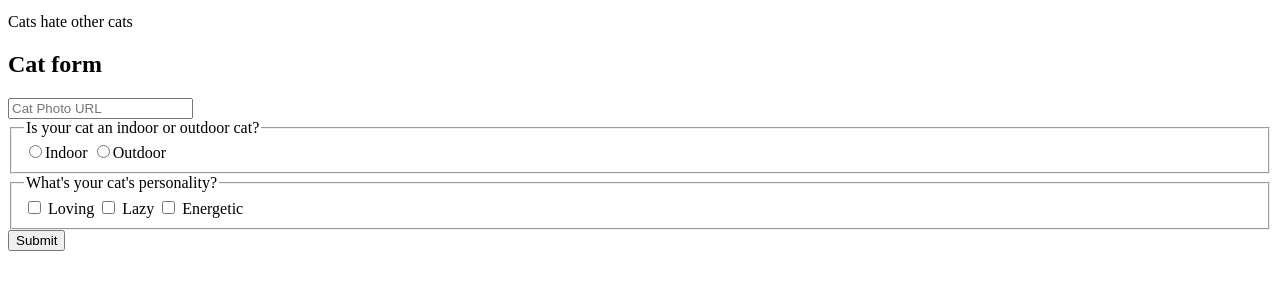
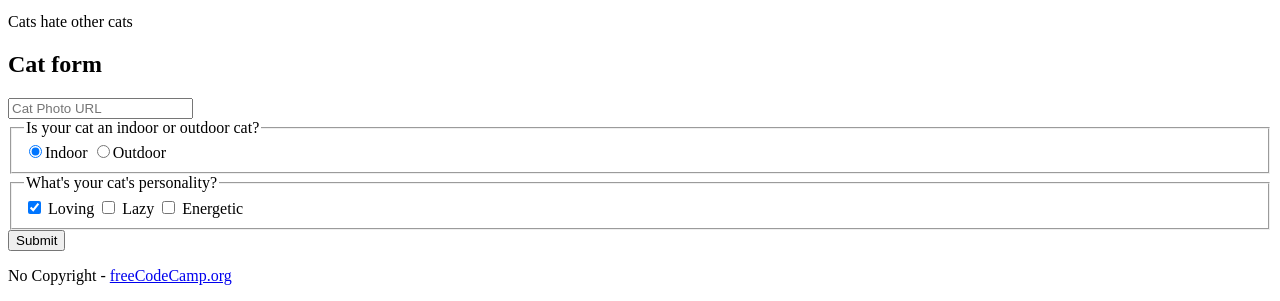
Before and after one commit to MartinECR13/FreeCodeCamp, a plain HTML site: page Proyecto1/index.html in a window 1280 px wide. Shown: the part 1419-1720 px from the top of the page. Before the commit the page ends 1678 px from the top, so only its background shows below. Drawn offline with Linux system fonts and the light colour scheme.

Commit message:
HTML terminado de  página gatitos

```diff
--- a/Proyecto1/index.html
+++ b/Proyecto1/index.html
@@ -3,7 +3,7 @@
   <head>
     <meta charset="UTF-8" />
     <meta name="viewport" content="width=device-width, initial-scale=1.0" />
-    <title>Pagina Gatitos</title>
+    <title>CatPhotoApp</title>
   </head>
   <body>
     <main>
@@ -80,6 +80,7 @@
                 type="radio"
                 name="indoor-outdoor"
                 value="indoor"
+                checked
               />Indoor</label
             >
             <!-- Since your radio buttons do not have a value attribute, the form data will include indoor-outdoor=on, which is not useful when you have multiple buttons.
@@ -97,9 +98,23 @@
             <legend>What's your cat's personality?</legend>
 
             <!-- There's another way to associate an input element's text with the element itself. You can nest the text within a label element and add a for attribute with the same value as the input element's id attribute. -->
-            <input type="checkbox" id="loving" name="personality" value="loving"/> <label for="loving">Loving</label>
-            <input type="checkbox" id="lazy" name="personality" value="lazy"/> <label for="lazy">Lazy</label>
-            <input type="checkbox" id="energetic" name="personality" value="energetic"/> <label for="energetic">Energetic</label>
+            <input
+              type="checkbox"
+              id="loving"
+              name="personality"
+              value="loving"
+              checked
+            />
+            <label for="loving">Loving</label>
+            <input type="checkbox" id="lazy" name="personality" value="lazy" />
+            <label for="lazy">Lazy</label>
+            <input
+              type="checkbox"
+              id="energetic"
+              name="personality"
+              value="energetic"
+            />
+            <label for="energetic">Energetic</label>
             <!-- Adding the attribute "name" makes it easier for a server to process your web form, especially when there are multiple checkboxes. -->
           </fieldset>
 
@@ -107,5 +122,8 @@
         </form>
       </section>
     </main>
+    <footer>
+      <p>No Copyright - <a href="https://www.freecodecamp.org">freeCodeCamp.org</a></p>
+    </footer>
   </body>
 </html>
```
Also changed, not shown: 1 other file.
